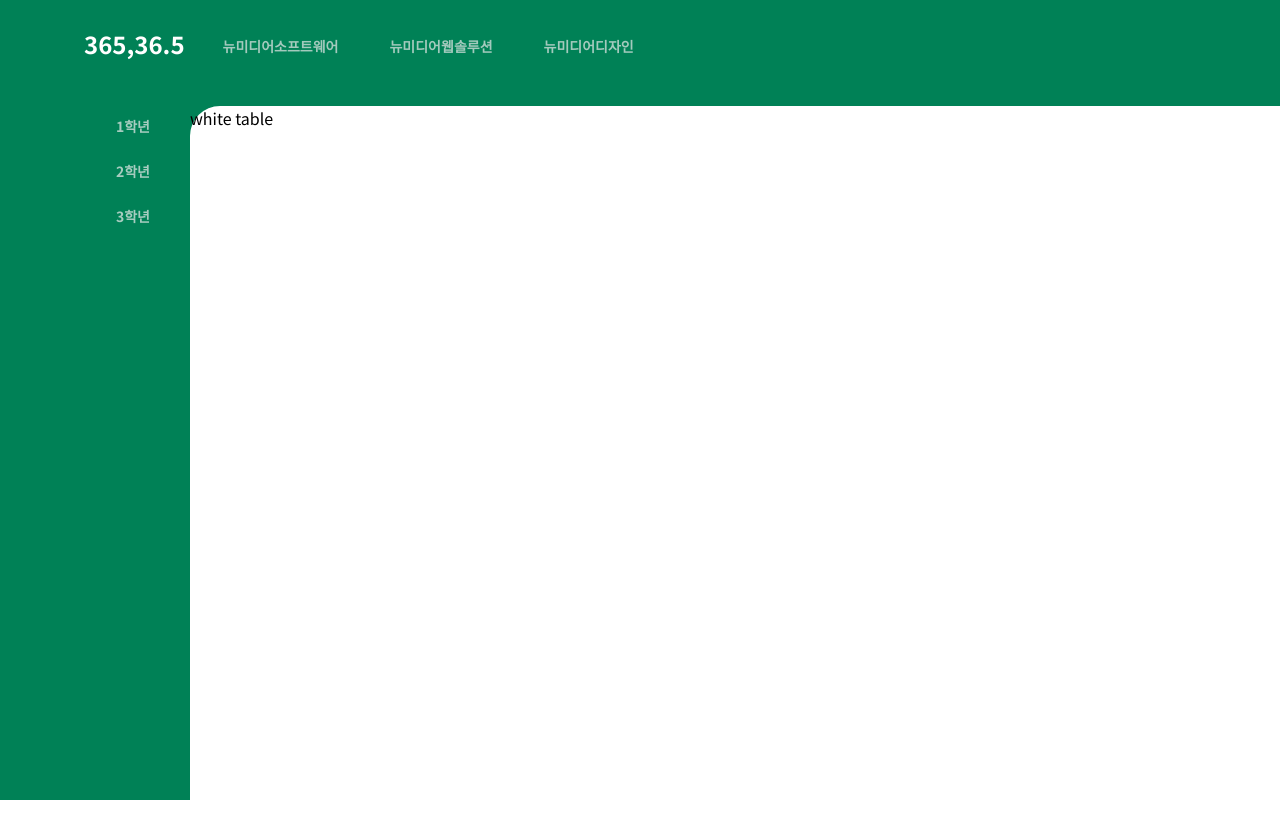
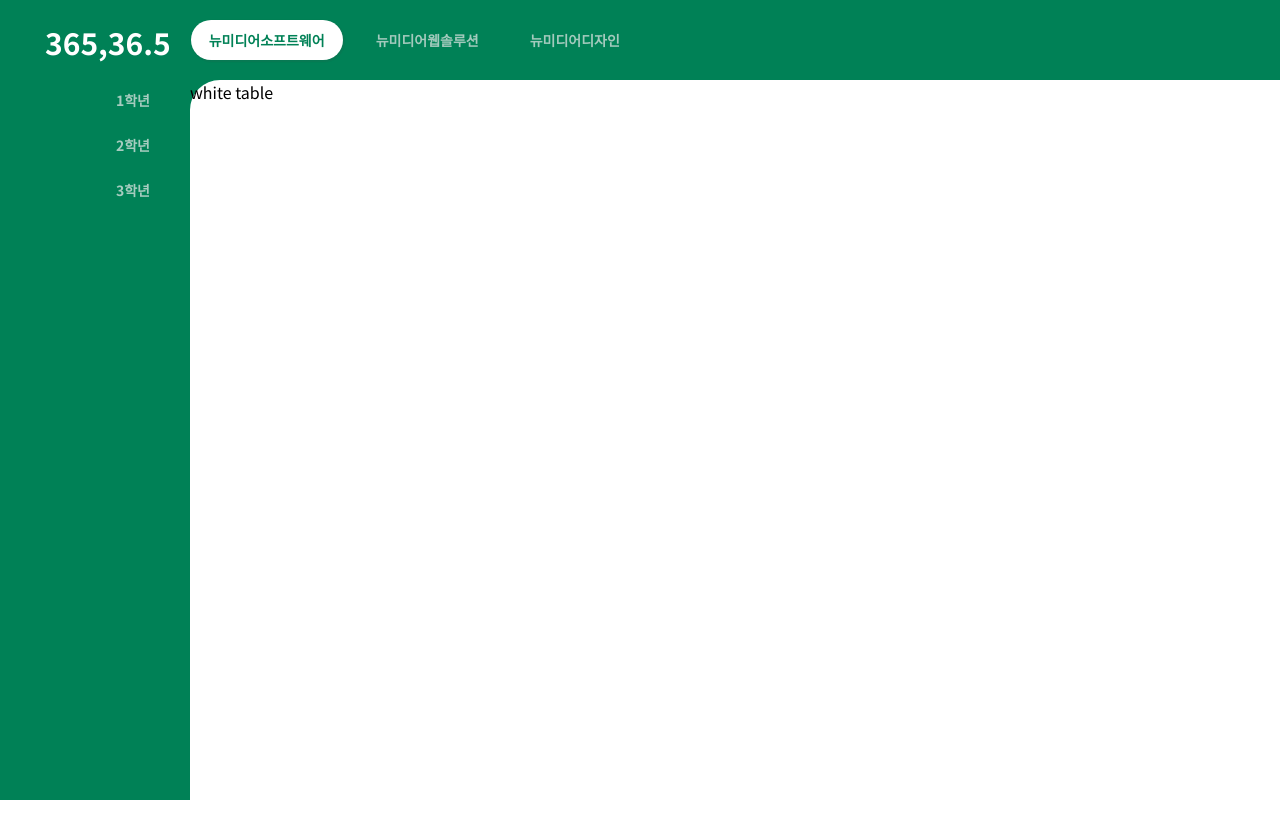
Before and after one commit to chohyeryung/365365, a React (Create React App) app in the folder client/: page / in a window 1280 px wide. Shown: the top 838 px of the page. Built offline with nearby package versions, Linux system fonts and the light colour scheme; the HTML template or start-up script is replaced by a standard one.

Commit message:
navbar button handler finish

```diff
--- a/client/src/components/views/Navbar/MenuItems.js
+++ /dev/null
@@ -1,17 +0,0 @@
-export const MenuItems = [
-    {
-        title: '뉴미디어소프트웨어',
-        url: '#',
-        cName: 'nav-links',
-    },
-    {
-        title: '뉴미디어웹솔루션',
-        url: '#',
-        cName: 'nav-links',
-    },
-    {
-        title: '뉴미디어디자인',
-        url: '#',
-        cName: 'nav-links',
-    },
-]
--- a/client/src/components/views/Navbar/Navbar.js
+++ b/client/src/components/views/Navbar/Navbar.js
@@ -1,30 +1,49 @@
 import React, { useState } from 'react'
-import { MenuItems } from './MenuItems';
 import './navbar.scss';
 
 function Navbar() {
 
-    const [clicked, setClicked] = useState(false)
+    const [softClick, setsoftClick] = useState(true);
+    const [webClick, setwebClick] = useState(false);
+    const [designClick, setdesignClick] = useState(false);
 
-    const onHandleClickMenu = () => {
-        setClicked(!clicked)
+    const handleSoftware = () => {
+        setsoftClick(!softClick);
+    }
+
+    const handleWeb = () => {
+        setwebClick(!webClick);
+    }
+
+    const handleDesign = () => {
+        setdesignClick(!designClick);
     }
 
     return (
         <nav className="NavbarItems">
             <span className="navbar-logo" href="/">365,36.5</span>
             <ul className="nav-menu-container">
-                {MenuItems.map((item, index) => {
-                    return(
-                        <li className={clicked ? 'nav-menu active' : 'nav-menu'} key={index} onClick={onHandleClickMenu}>
-                            <div>
-                                <span className={item.cName} href={item.url}>
-                                    {item.title}
-                                </span>
-                            </div>
-                        </li>
-                    )
-                })}
+                <li className={softClick ? 'nav-menu clicked' : 'nav-menu'} onClick={handleSoftware}>
+                    <div>
+                        <span>
+                            뉴미디어소프트웨어
+                        </span>
+                    </div>
+                </li>
+                <li className={webClick ? 'nav-menu clicked' : 'nav-menu'} onClick={handleWeb}>
+                    <div>
+                        <span>
+                            뉴미디어웹솔루션
+                        </span>
+                    </div>
+                </li>
+                <li className={designClick ? 'nav-menu clicked' : 'nav-menu'} onClick={handleDesign}>
+                    <div>
+                        <span>
+                            뉴미디어디자인
+                        </span>
+                    </div>
+                </li>
             </ul>
         </nav>
     )
--- a/client/src/components/views/Navbar/navbar.scss
+++ b/client/src/components/views/Navbar/navbar.scss
@@ -3,15 +3,17 @@
   height: 10%;
   display: flex;
   font-weight: bold;
-  margin-top: 2%;
-  margin-left: 5%;
+  margin-top: 20px;
+  margin-left: 40px;
+  height: 60px;
 }
 
 .navbar-logo {
   justify-self: start;
-  margin-left: 20px;
+  margin-left: 5px;
   cursor: pointer;
-  font-size: 24px;
+  font-size: 30px;
+  display: flex;
 }
 
 .nav-menu-container {
@@ -21,9 +23,9 @@
   grid-gap: 15px;
   list-style: none;
   text-align: center;
-  width: 70ww;
   justify-content: flex-start;
   margin-left: 20px;
+  height: auto;
 }
 
 .nav-menu {
@@ -32,10 +34,12 @@
     opacity: 0.7;
     padding: 10px 18px 10px 18px;
     border-radius: 24px;
+    cursor: pointer;
   }
 }
 
-.nav-menu:hover {
+.nav-menu:hover,
+.nav-menu.clicked {
   div {
     opacity: 1;
     background-color: white;
@@ -43,6 +47,3 @@
     box-shadow: 1px 1px 1px 1px #4242421e;
   }
 }
-
-@media only screen and (min-width: 1080px) {
-}
```
